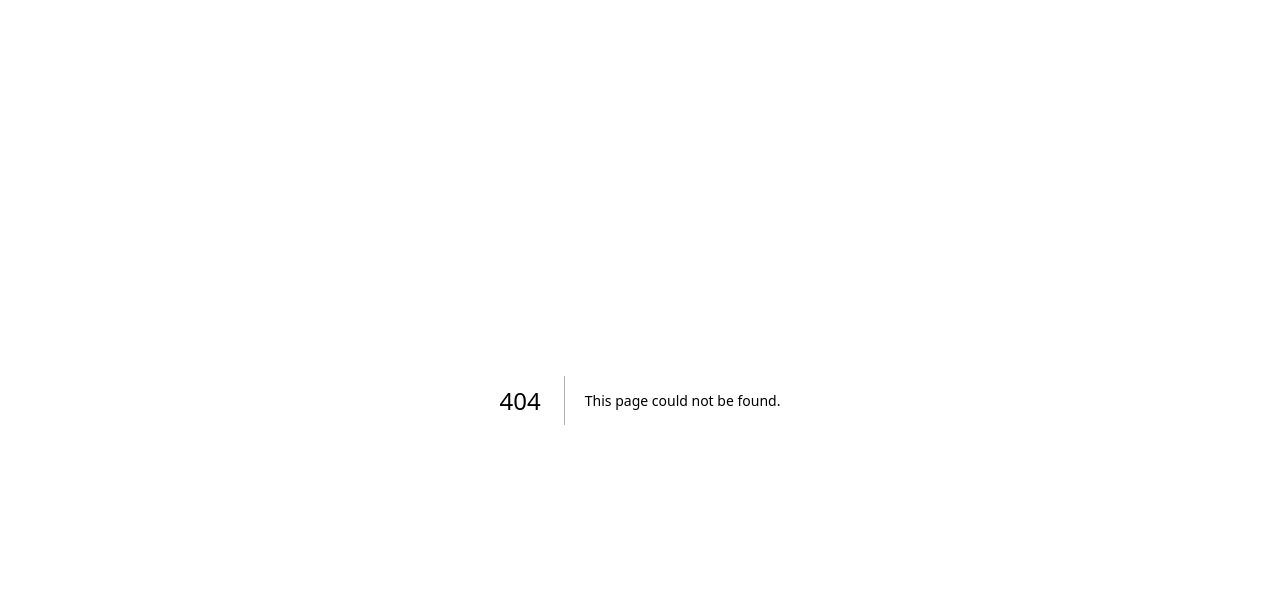
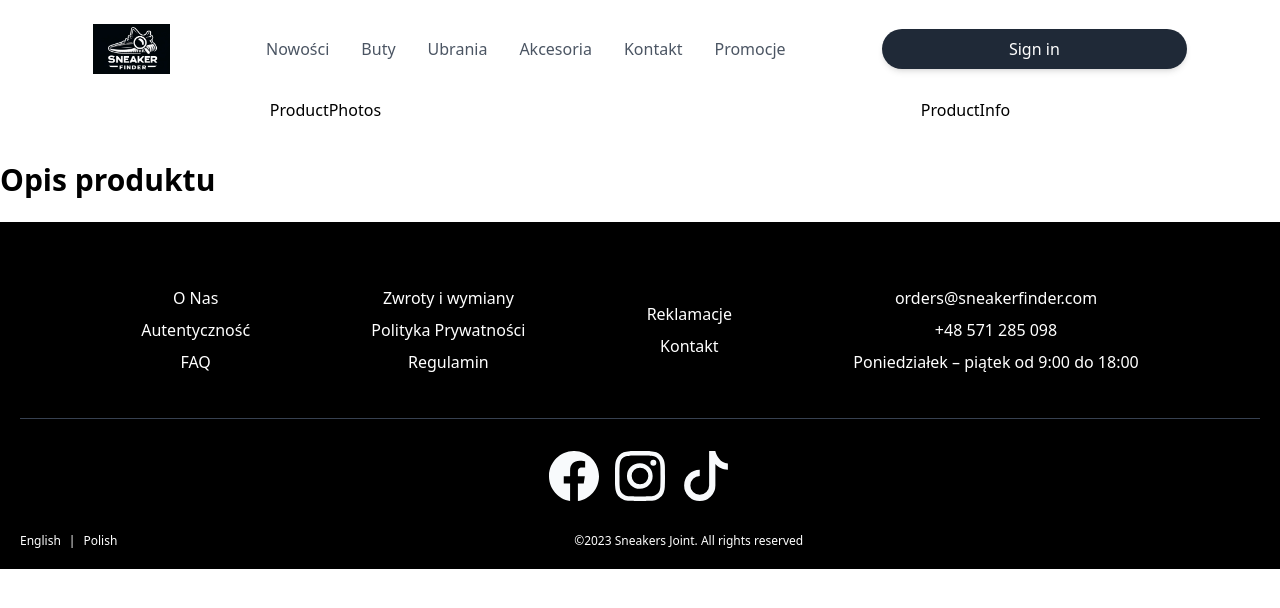
Before and after one commit to RobertSternal/Sneaker-Finder, a Next.js app in the folder SneakerFinder/Client/: page /product in a window 1280 px wide. Before the commit this address had no page. Shown: the top 608 px of the page. Built offline with nearby package versions, Linux system fonts and the light colour scheme.

Commit message:
Create Product Page

```diff
--- /dev/null
+++ b/SneakerFinder/Client/src/containers/ProductDescription.tsx
@@ -0,0 +1,10 @@
+import React from "react";
+import H1 from "@/components/H1";
+
+export default function ProductDescription() {
+  return (
+    <div>
+      <H1>Opis produktu</H1>
+    </div>
+  );
+}
--- /dev/null
+++ b/SneakerFinder/Client/src/containers/ProductInfo.tsx
@@ -0,0 +1,7 @@
+import React from 'react'
+
+export default function ProductInfo() {
+  return (
+    <div>ProductInfo</div>
+  )
+}
--- /dev/null
+++ b/SneakerFinder/Client/src/containers/ProductPhotos.tsx
@@ -0,0 +1,7 @@
+import React from 'react'
+
+export default function ProductPhotos() {
+  return (
+    <div>ProductPhotos</div>
+  )
+}
--- a/SneakerFinder/Client/src/layouts/Footer.tsx
+++ b/SneakerFinder/Client/src/layouts/Footer.tsx
@@ -48,7 +48,6 @@ export default function Footer() {
             alt="Facebook"
             width={50}
             height={50}
-            className="bg-slate-50"
           />
         </a>
         <a
@@ -61,7 +60,6 @@ export default function Footer() {
             alt="Instagram"
             width={50}
             height={50}
-            className="bg-slate-50"
           />
         </a>
         <a
@@ -74,7 +72,6 @@ export default function Footer() {
             alt="TikTok"
             width={50}
             height={50}
-            className="bg-slate-50"
           />
         </a>
       </div>
--- /dev/null
+++ b/SneakerFinder/Client/src/pages/product.tsx
@@ -0,0 +1,22 @@
+import ProductDescription from "@/containers/ProductDescription";
+import ProductInfo from "@/containers/ProductInfo";
+import ProductPhotos from "@/containers/ProductPhotos";
+import Footer from "@/layouts/Footer";
+import Navbar from "@/layouts/Navbar";
+import React from "react";
+
+export default function Product() {
+  return (
+    <main>
+      <Navbar />
+      <div>
+        <div className="flex justify-around items-center">
+          <ProductPhotos />
+          <ProductInfo />
+        </div>
+        <ProductDescription />
+      </div>
+      <Footer />
+    </main>
+  );
+}
```
Also changed, not shown: SneakerFinder/Client/public/icons/instagram.svg, SneakerFinder/Client/public/icons/tiktok.svg.
